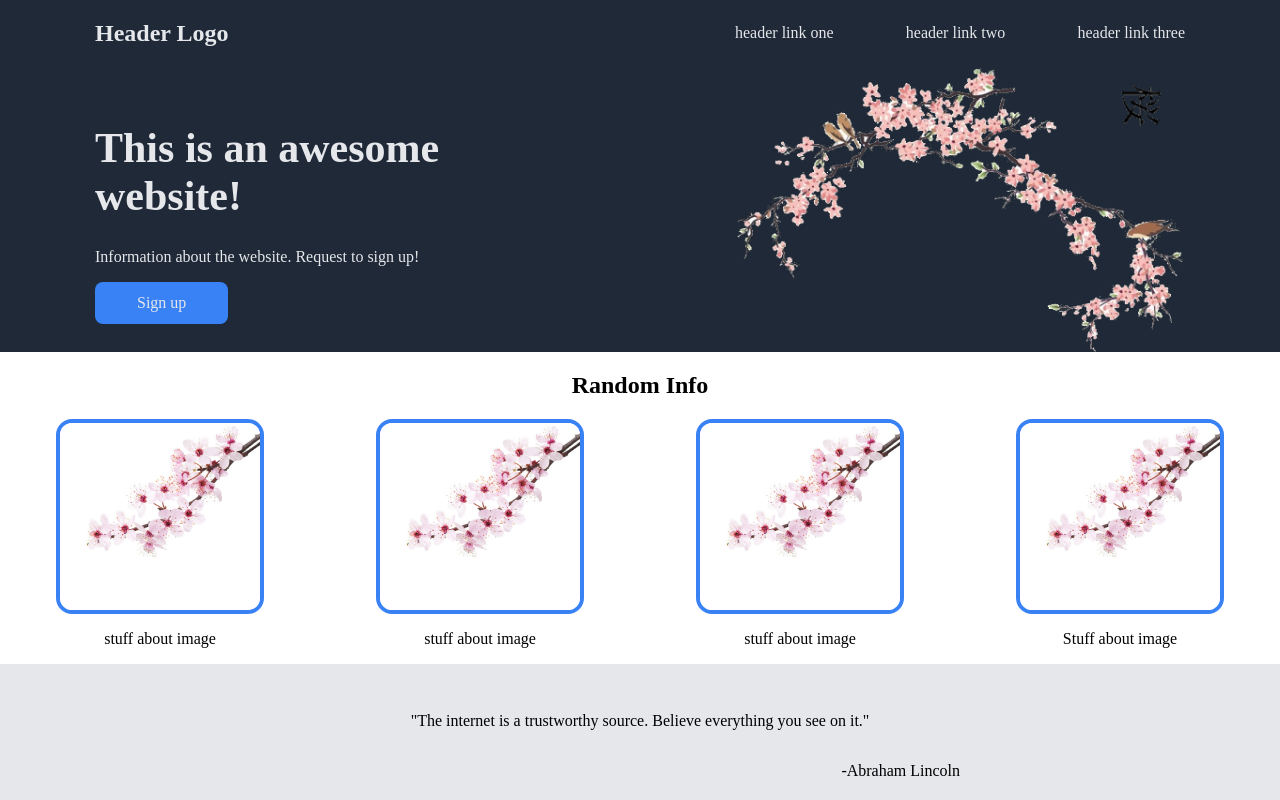
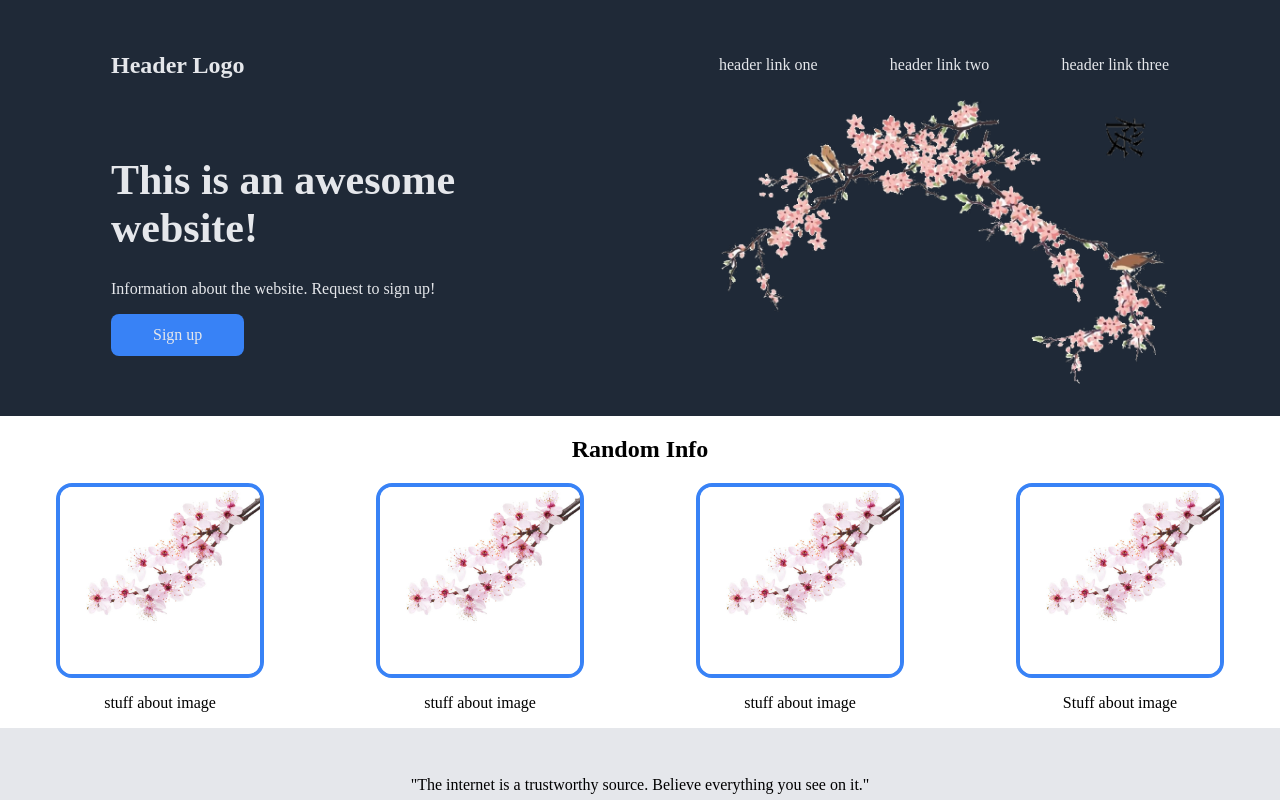
Before and after one commit to schaeffjosh/odin-landing-page, a plain HTML site: page index.html in a window 1280 px wide. Shown: the top 800 px of the page. Drawn offline with Linux system fonts and the light colour scheme.

Commit message:
Add padding around hero

```diff
--- a/styles.css
+++ b/styles.css
@@ -6,6 +6,7 @@ body {
 
 .hero {
     background-color: #1f2937;
+    padding: 32px;
 }
 
 .header, .hero-content {
```
